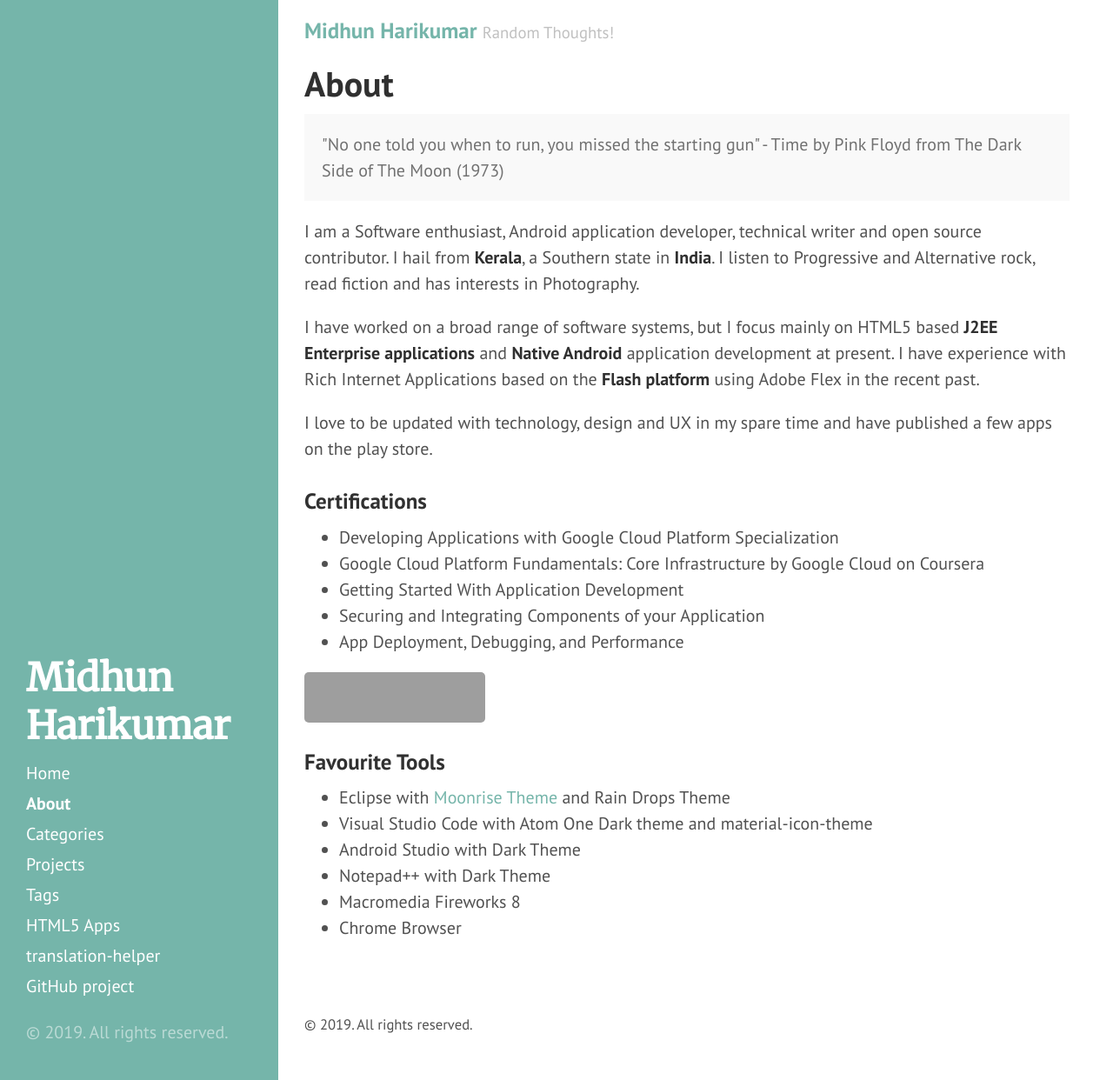
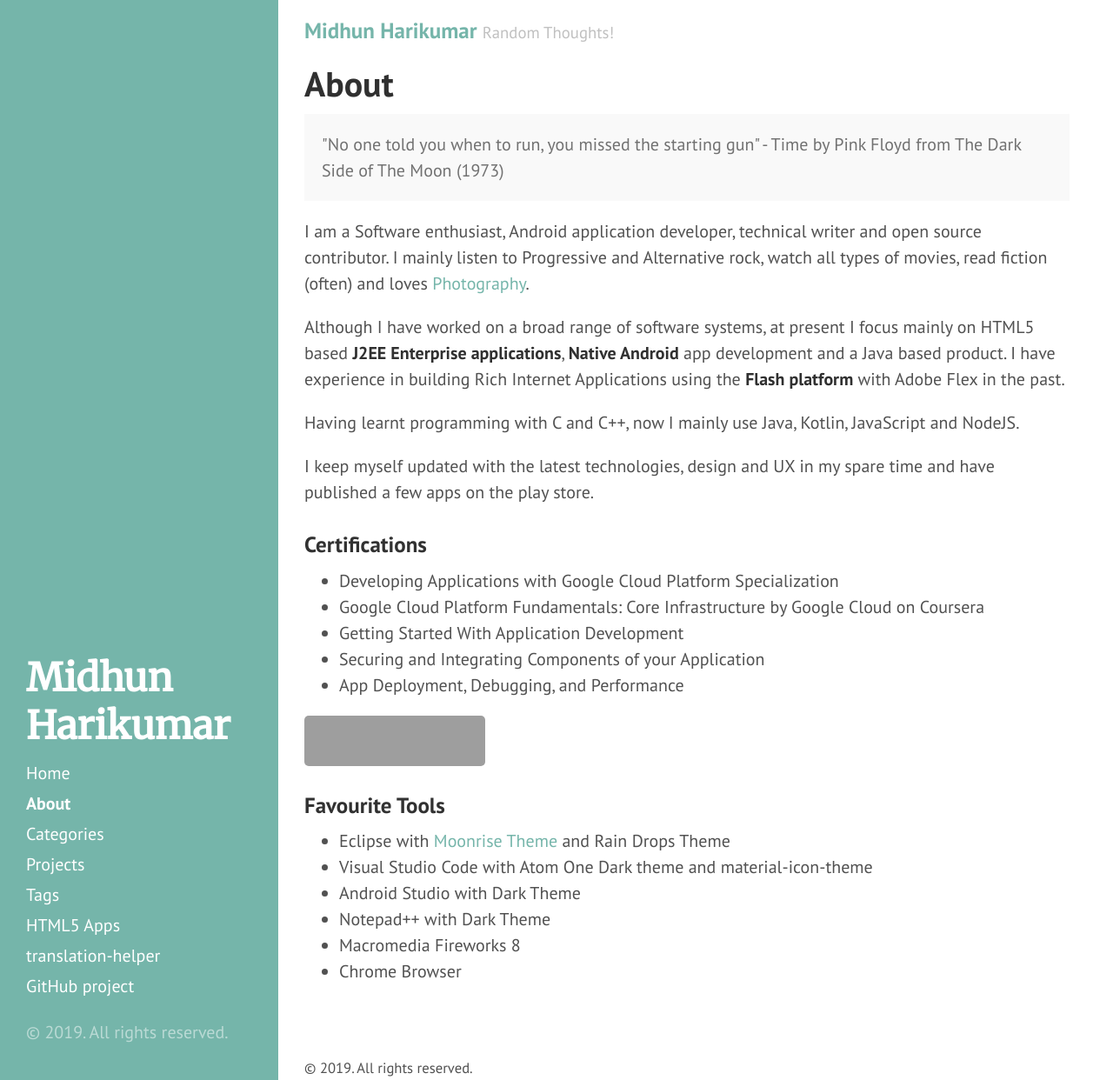
Before and after one commit to midhunhk/midhunhk.github.io, a Jekyll site: the page built from about.md, in a window 1280 px wide and 1242 px high. Shown: the whole window at 87% size. Built offline with Jekyll 4.4.1, drawn with Linux system fonts in a browser that asks for light colours; grey boxes are pictures that could not be loaded.

Commit message:
Update about.md

```diff
--- a/about.md
+++ b/about.md
@@ -7,11 +7,13 @@
   "No one told you when to run, you missed the starting gun" - Time by Pink Floyd from The Dark Side of The Moon (1973)
 </p>
 
-I am a Software enthusiast, Android application developer, technical writer and open source contributor. I hail from **Kerala**, a Southern state in **India**. I listen to Progressive and Alternative rock, read fiction and has interests in Photography.
+I am a Software enthusiast, Android application developer, technical writer and open source contributor. I mainly listen to Progressive and Alternative rock, watch all types of movies, read fiction (often) and loves [Photography](https://www.instagram.com/midhunhk).
 
-I have worked on a broad range of software systems, but I focus mainly on HTML5 based **J2EE Enterprise applications** and **Native Android** application development at present. I have experience with Rich Internet Applications based on the **Flash platform** using Adobe Flex in the recent past.
+Although I have worked on a broad range of software systems, at present I focus mainly on HTML5 based **J2EE Enterprise applications**, **Native Android** app development and a Java based product. I have experience in building Rich Internet Applications using the **Flash platform** with Adobe Flex in the past.
 
-I love to be updated with technology, design and UX in my spare time and have published a few apps on the play store.
+Having learnt programming with C and C++, now I mainly use Java, Kotlin, JavaScript and NodeJS.
+
+I keep myself updated with the latest technologies, design and UX in my spare time and have published a few apps on the play store.
 
 ### Certifications
 * Developing Applications with Google Cloud Platform Specialization
```
